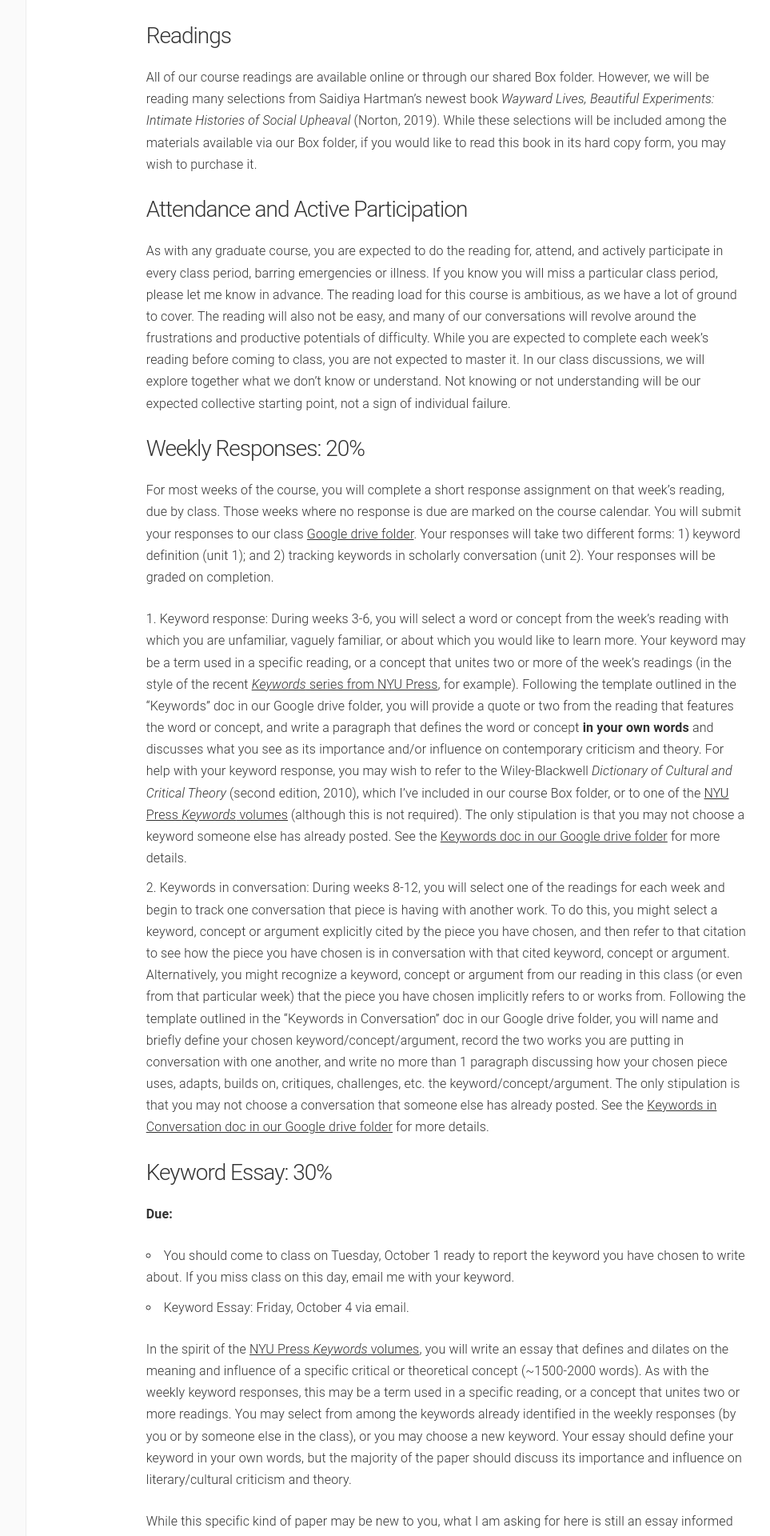
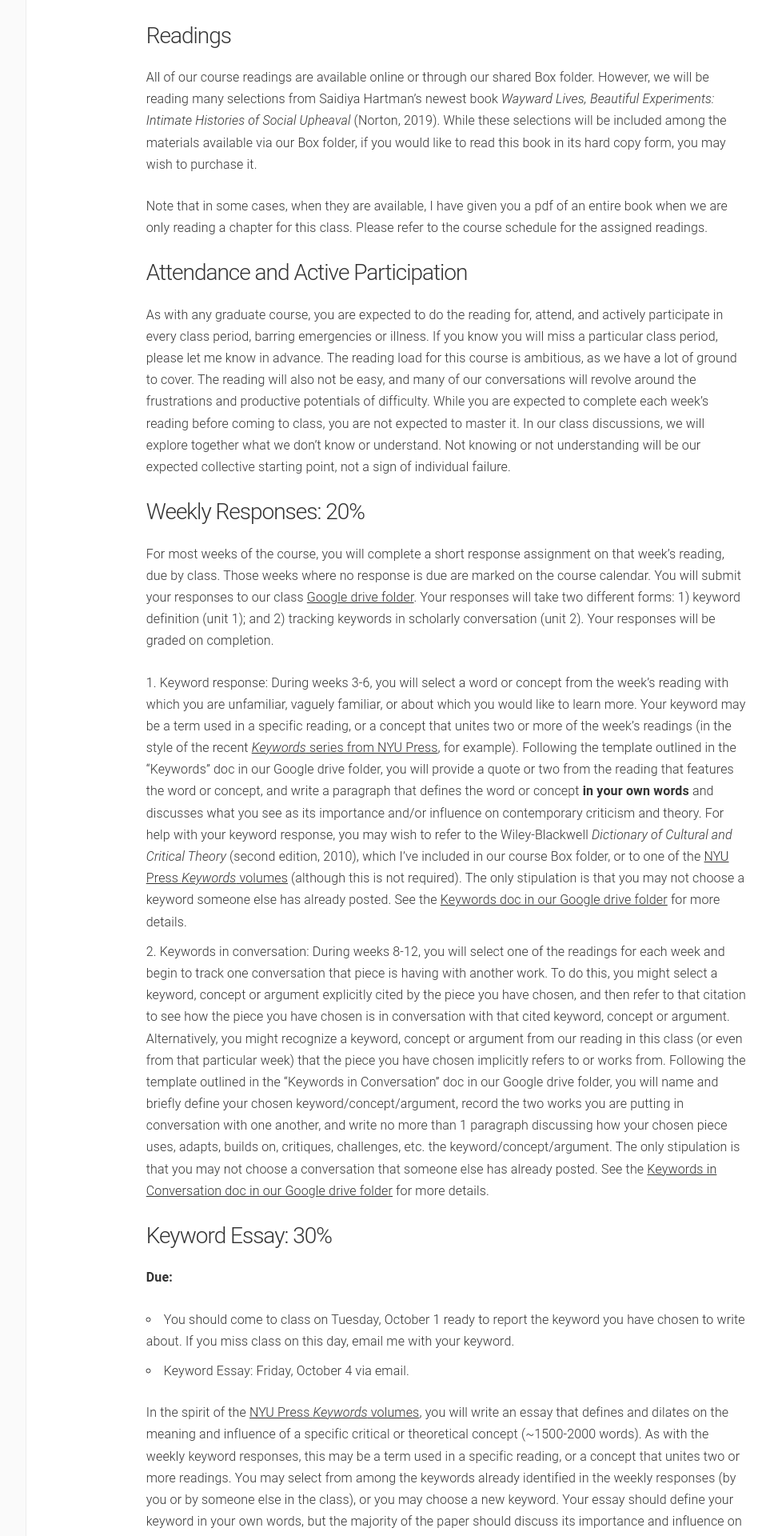
Before and after one commit to lcthomas/eng681f19, a Jekyll site: the page built from requirements.md, in a window 1280 px wide. Shown: the part 668-2588 px from the top of the page at 80% size, without its empty margins (180-1143 px from the left). Built offline with Jekyll 4.4.1, drawn with Linux system fonts in a browser that asks for light colours.

Commit message:
pdf note

```diff
--- a/requirements.md
+++ b/requirements.md
@@ -17,6 +17,8 @@ You must complete all assignments to pass the class.
 
 ### Readings
 All of our course readings are available online or through our shared Box folder. However, we will be reading many selections from Saidiya Hartman's newest book _Wayward Lives, Beautiful Experiments: Intimate Histories of Social Upheaval_ (Norton, 2019). While these selections will be included among the materials available via our Box folder, if you would like to read this book in its hard copy form, you may wish to purchase it.
+
+Note that in some cases, when they are available, I have given you a pdf of an entire book when we are only reading a chapter for this class. Please refer to the course schedule for the assigned readings.
 
 ### Attendance and Active Participation
 As with any graduate course, you are expected to do the reading for, attend, and actively participate in every class period, barring emergencies or illness. If you know you will miss a particular class period, please let me know in advance. The reading load for this course is ambitious, as we have a lot of ground to cover. The reading will also not be easy, and many of our conversations will revolve around the frustrations and productive potentials of difficulty. While you are expected to complete each week's reading before coming to class, you are not expected to master it. In our class discussions, we will explore together what we don't know or understand. Not knowing or not understanding will be our expected collective starting point, not a sign of individual failure.
```
